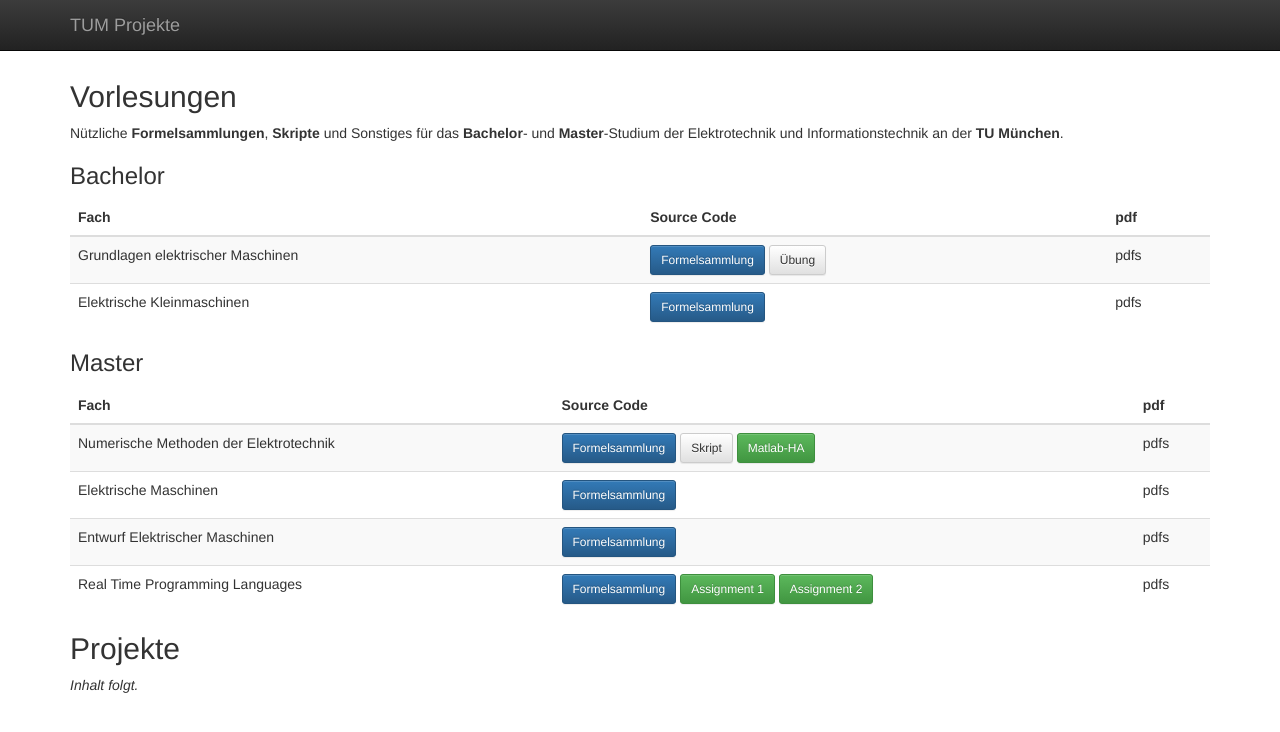
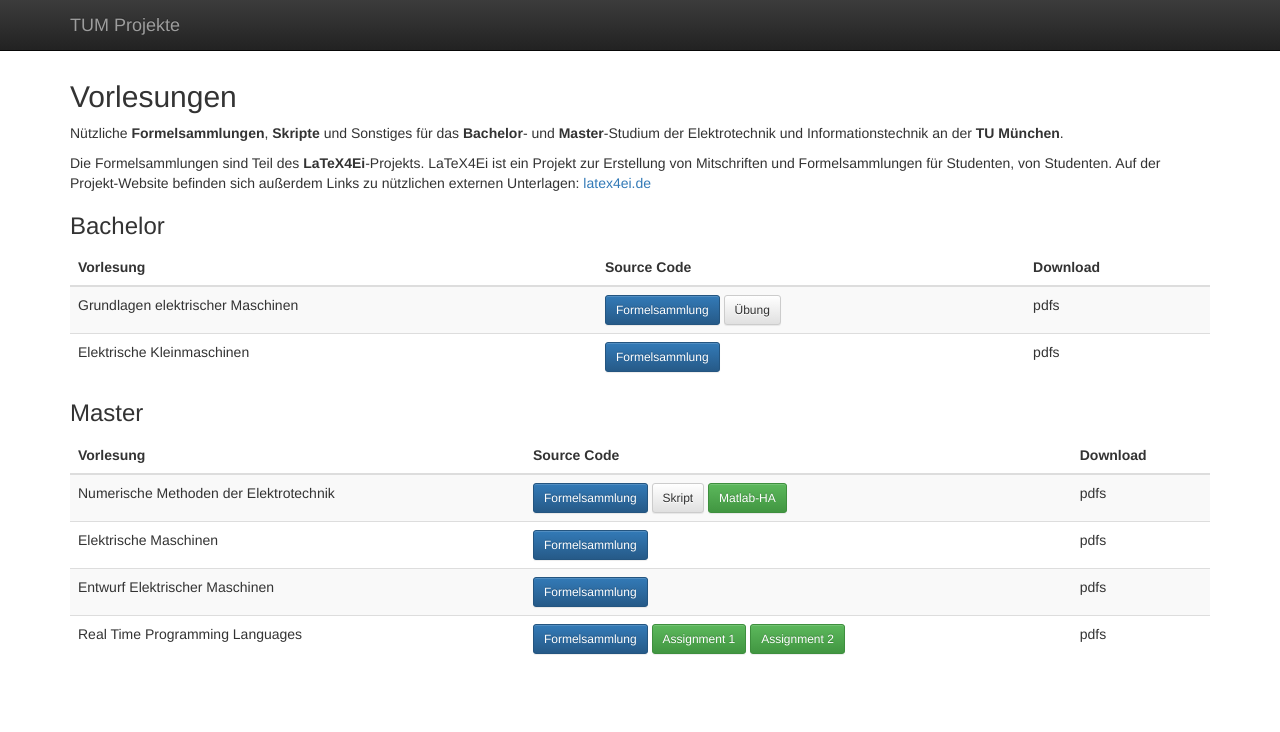
Before and after one commit to MaKeAppDev/TUM-Projekte, a Jekyll site: the page built from index.md, in a window 1280 px wide. Shown: the top 732 px of the page. Built offline with Jekyll 4.4.1, drawn with Linux system fonts in a browser that asks for light colours; nearby versions of some CDN libraries.

Commit message:
improving content

```diff
--- a/_includes/table.html
+++ b/_includes/table.html
@@ -1,9 +1,9 @@
 <table class="table table-striped">
   <thead>
     <tr>
-      <th>Fach</th>
+      <th>Vorlesung</th>
       <th>Source Code</th>
-      <th>pdf</th>
+      <th>Download</th>
     </tr>
   </thead>
   <tbody>
@@ -11,9 +11,11 @@
     <tr>
       <td>{{ entry.title }}</td>
       <td>
-      {% for source in entry.sources %}
+        <!-- <div class="btn-group"> -->
+        {% for source in entry.sources %}
           <a href="{{ source.url }}" class="btn btn-sm btn-{{ source.type }}">{{ source.title }}</a>
-      {% endfor %}
+        {% endfor %}
+        <!-- </div> -->
       </td>
       <td>
         <!-- insert pdf links here! -->
--- a/_layouts/default.html
+++ b/_layouts/default.html
@@ -28,7 +28,7 @@
             <span class="icon-bar"></span>
             <span class="icon-bar"></span>
           </button>
-          <a class="navbar-brand" href="#">{{ site.name }}</a>
+          <a class="navbar-brand" href="{{ site.baseurl }}/">{{ site.name }}</a>
         </div>
         <!--
         <div id="navbar" class="navbar-collapse collapse">
--- a/index.md
+++ b/index.md
@@ -1,10 +1,12 @@
 ---
 layout: default
-title: "TUM.EI: Learning"
+title: "TUM-Projekte"
 ---
 ## Vorlesungen ##
 
 Nützliche **Formelsammlungen**, **Skripte** und Sonstiges für das **Bachelor**- und **Master**-Studium der Elektrotechnik und Informationstechnik an der **TU München**.
+
+Die Formelsammlungen sind Teil des **LaTeX4Ei**-Projekts. LaTeX4Ei ist ein Projekt zur Erstellung von Mitschriften und Formelsammlungen für Studenten, von Studenten. Auf der Projekt-Website befinden sich außerdem Links zu nützlichen externen Unterlagen: [latex4ei.de](http://latex4ei.de/)
 
 ### Bachelor ###
 {% include table.html data=site.data.fs-bachelor %}
@@ -12,5 +14,7 @@ Nützliche **Formelsammlungen**, **Skripte** und Sonstiges für das **Bachelor**
 ### Master ###
 {% include table.html data=site.data.fs-master %}
 
+<!--
 ## Projekte ##
 *Inhalt folgt.*
+-->
```
